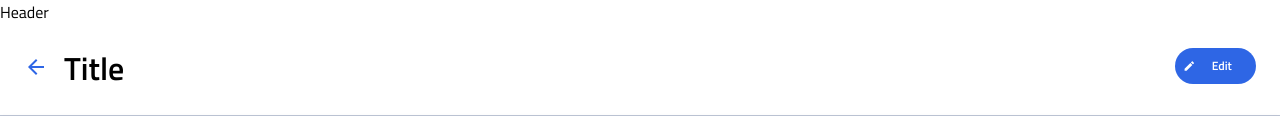
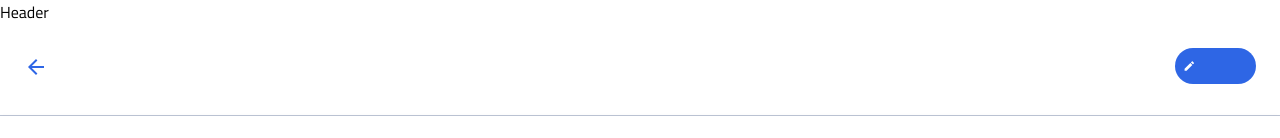
Before and after one commit to jaydools/instock-lithium-client, a React (Create React App) app: page / in a window 1280 px wide. Shown: the top 138 px of the page. Built offline with nearby package versions, Linux system fonts and the light colour scheme.

Commit message:
props passed

```diff
--- a/src/Components/Title/Title.js
+++ b/src/Components/Title/Title.js
@@ -4,7 +4,10 @@ import back from "../../Assets/Images/arrow_back-24px.svg";
 import { ReactComponent as Edit } from "../../Assets/Images/edit-24px.svg";
 import { Link } from "react-router-dom";
 
-function Title() {
+function Title(props) {
+    const { title } = props;
+    const { edit } = props;
+
     return (
         <div>
             <div className="title">
@@ -14,13 +17,13 @@ function Title() {
                             <img src={back} alt="back button" />
                         </button>
                     </Link>
-                    <h1 className="title__header">Title</h1>
+                    <h1 className="title__header">{title}</h1>
                 </div>
                 <div>
                     <Link to="/inventory-item-edit">
                         <button className="title__right">
                             <Edit className="title__edit" />
-                            <p className="title__right--hidden">Edit</p>
+                            <p className="title__right--hidden">{edit}</p>
                         </button>
                     </Link>
                 </div>
```
